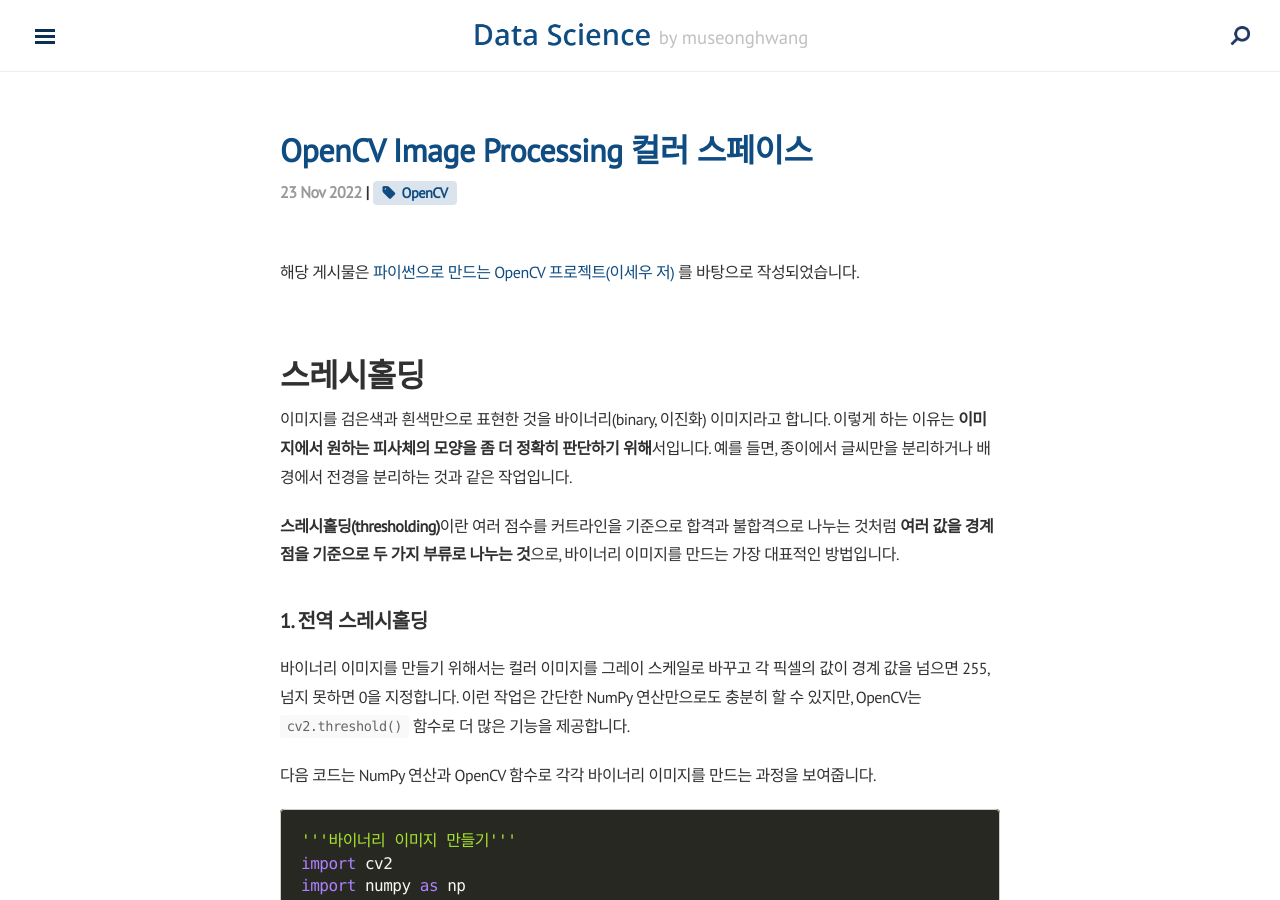
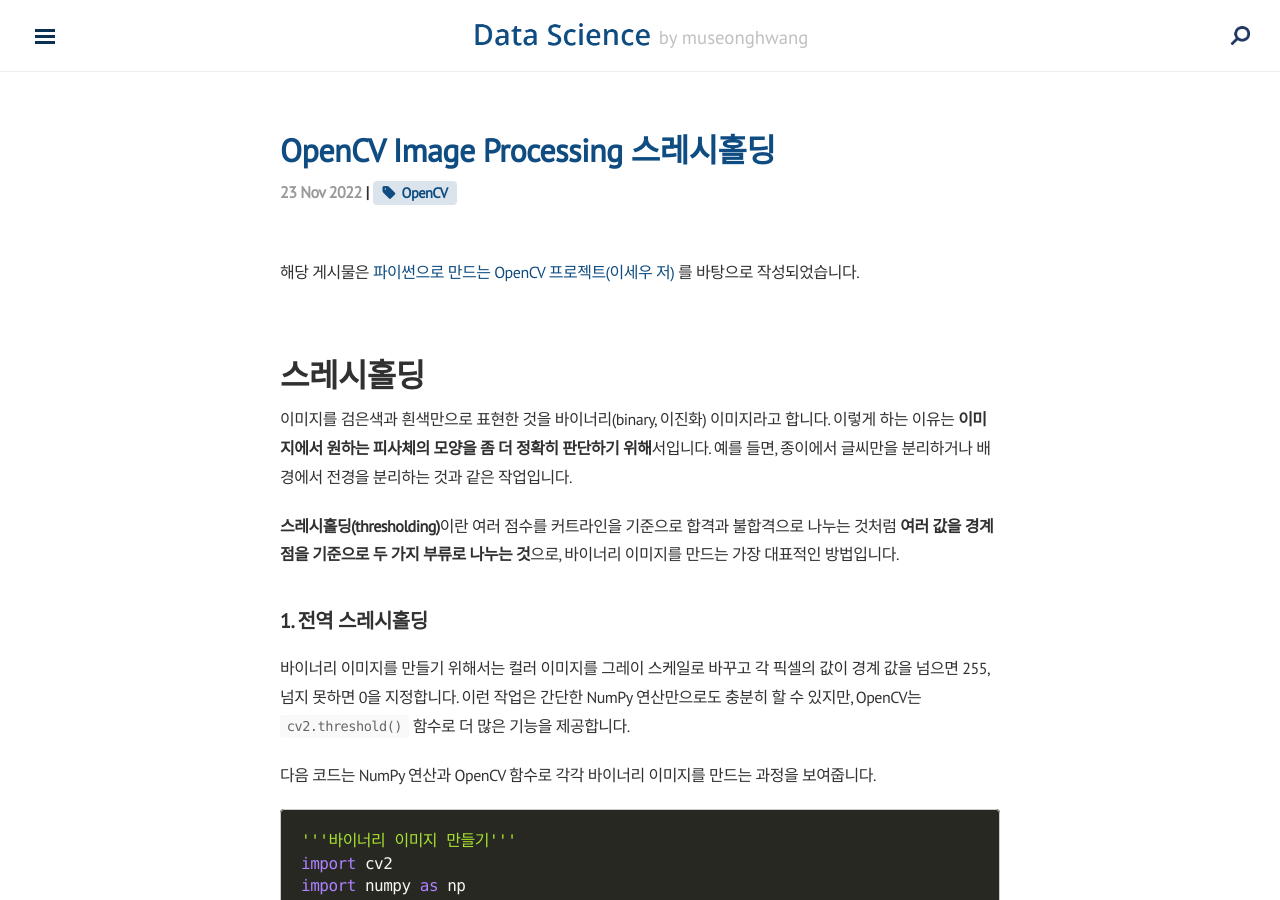
Before and after one commit to museonghwang/museonghwang.github.io, a Jekyll site: the page built from _posts/2022-11-23-opencv10-thresholding.md, in a window 1280 px wide and 900 px high. Built offline with Jekyll 4.4.1, drawn with Linux system fonts in a browser that asks for light colours; nearby versions of some CDN libraries; formulas are drawn with MathJax 3; comment, search, counter and statistics services are not loaded.

Commit message:
Add opencv thresholding

```diff
--- a/_posts/2022-11-23-opencv10-thresholding.md
+++ b/_posts/2022-11-23-opencv10-thresholding.md
@@ -1,6 +1,6 @@
 ---
 layout: post
-title: OpenCV Image Processing 컬러 스페이스
+title: OpenCV Image Processing 스레시홀딩
 category: OpenCV
 tag: OpenCV
 ---
```
Also changed, not shown: _posts/2022-11-24-opencv11-operation.md (added).
